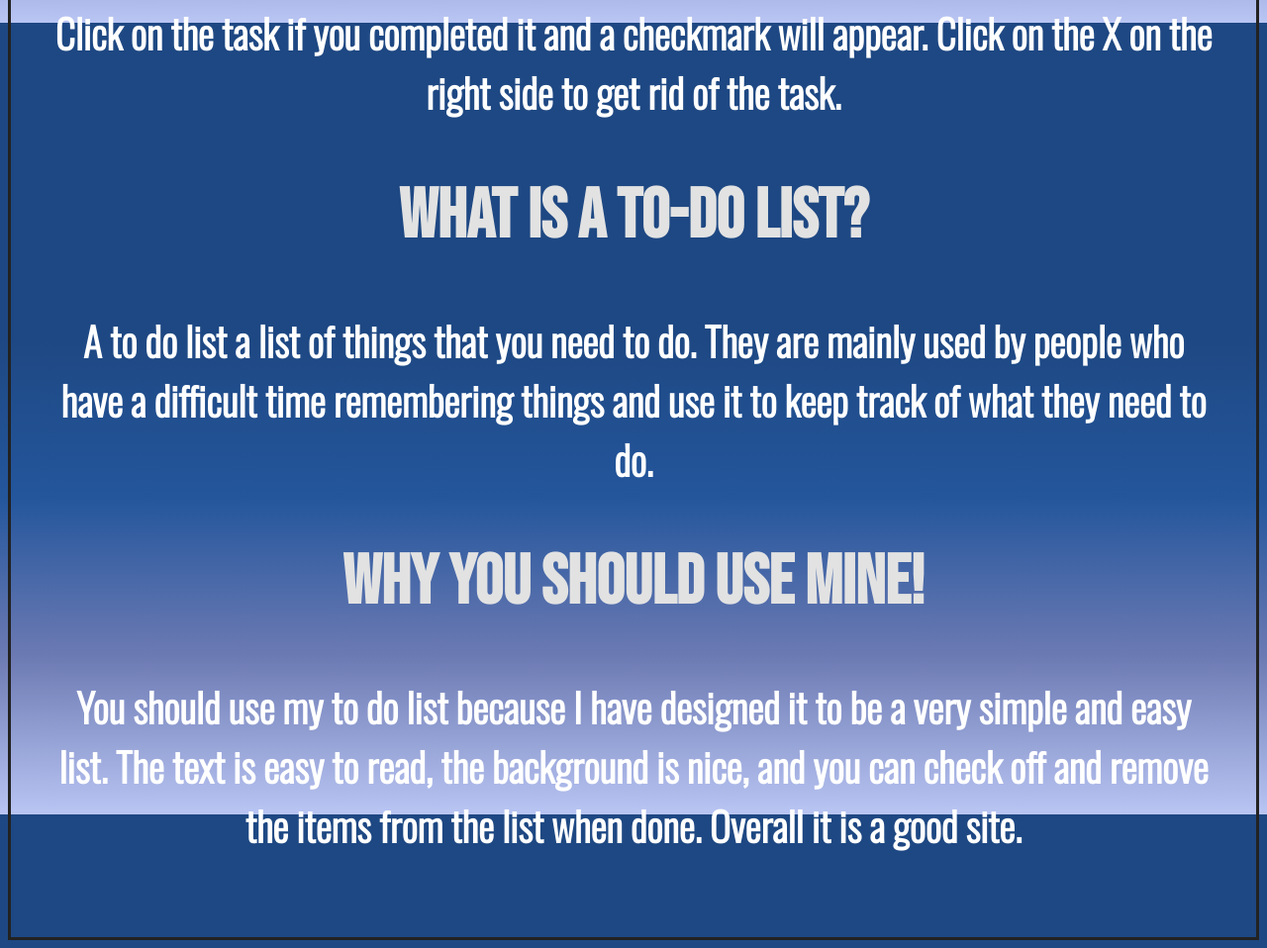
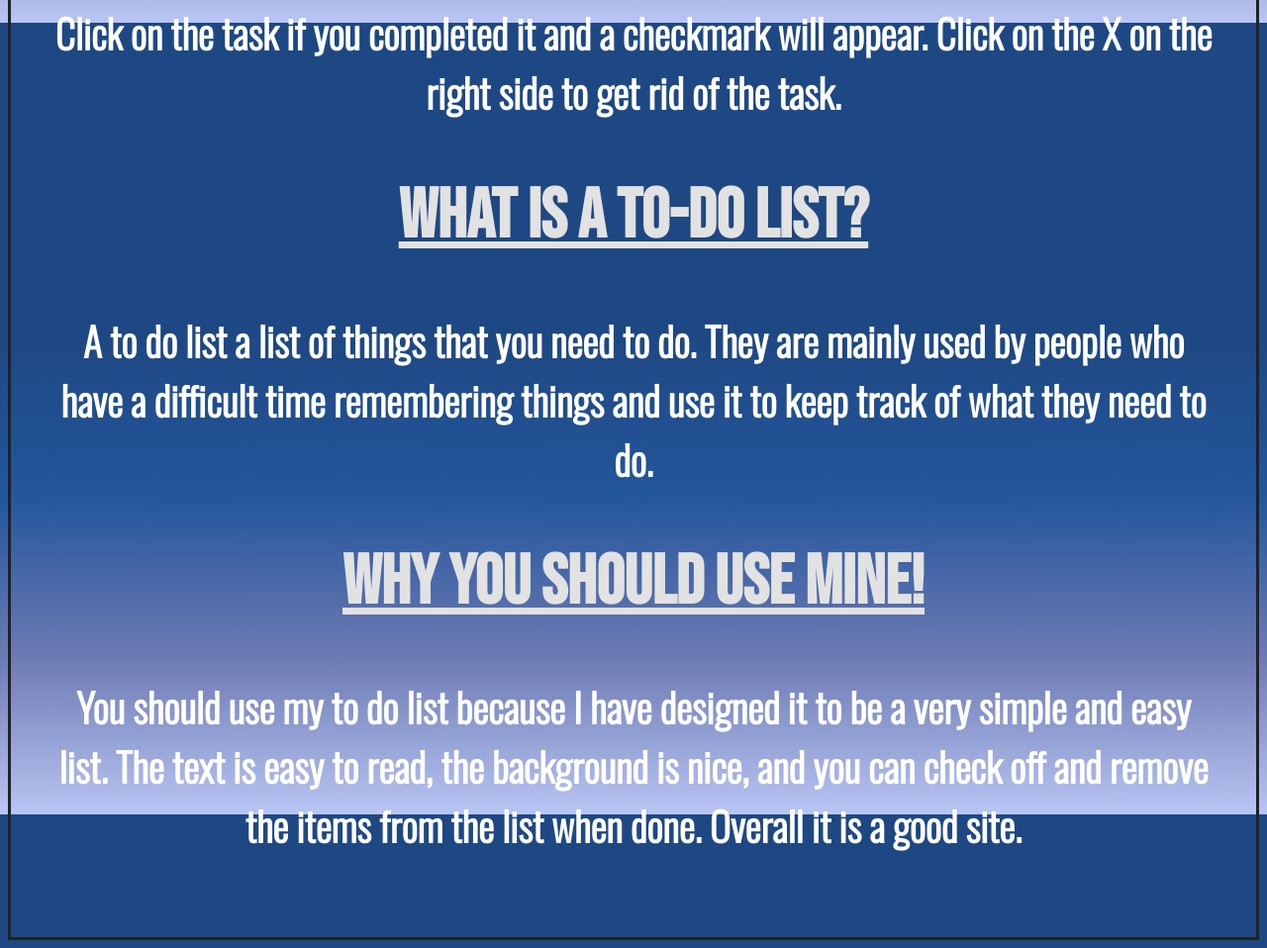
Before and after one commit to Bwinecoor/To-Do-List, a plain HTML site: page index.html in a window 1280 px wide. Shown: the part 777-1735 px from the top of the page at 99% size. Drawn offline with nearby package versions, Linux system fonts and the light colour scheme.

Commit message:
Update index.html

```diff
--- a/index.html
+++ b/index.html
@@ -29,14 +29,14 @@
 <h4 class="regtext">Click on the task if you completed it and a checkmark will appear. Click on the X on the right side to get rid of the task.</h5>
 
 <!-- What is a to do List -->
-<h1 class="bodytext">What is a To-Do List?</h1>
+<h1 class="bodytext"><u>What is a To-Do List?</u></h1>
 <h4 class="regtext">A to do list a list of things that you need to do. They are mainly used by people who have a difficult time remembering things and use it to keep track of what they need to do.</h4>
 
 
 
 
 <!-- Why you should use mine! -->
-<h1 class="bodytext">Why you should use mine!</h1>
+<h1 class="bodytext"><u>Why you should use mine!</u></h1>
 <h4 class="regtext">You should use my to do list because I have designed it to be a very simple and easy list. The text is easy to read, the background is nice, and you can check off and remove the items from the list when done. Overall it is a good site.</h4>
 
 
```
